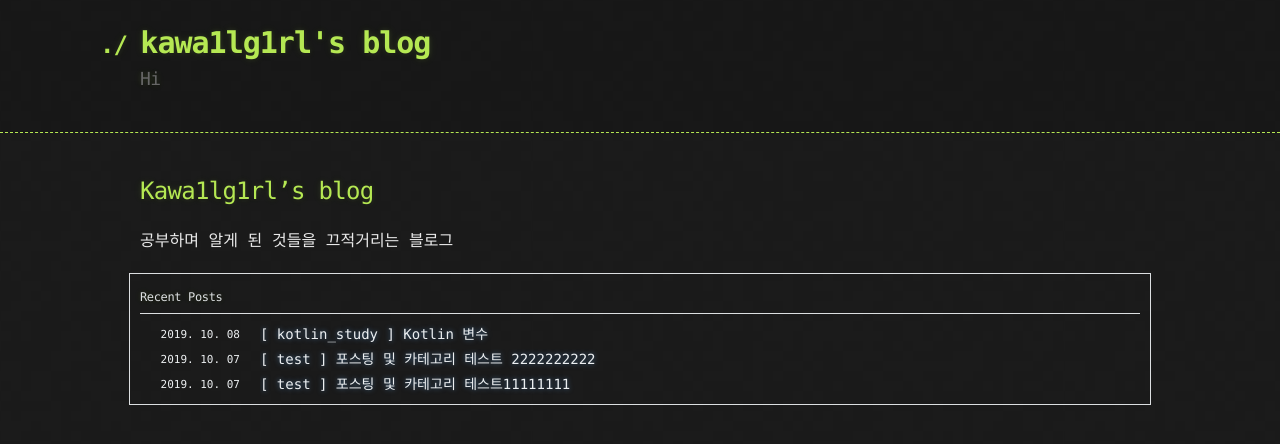
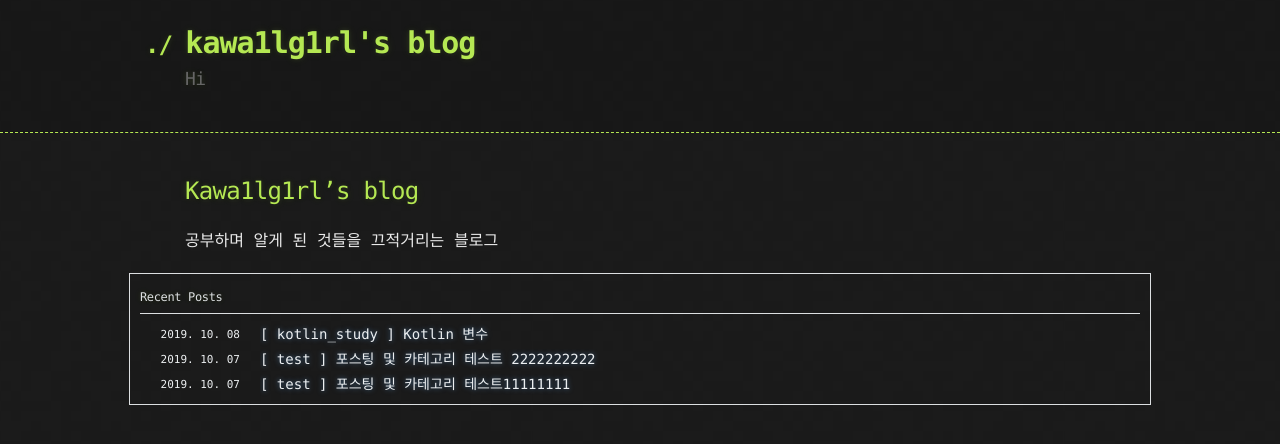
Before and after one commit to kawa1lg1rl/kawa1lg1rl.github.io, a Jekyll site: the page built from index.md, in a window 1280 px wide. Shown: the top 444 px of the page. Built offline with Jekyll 4.4.1, drawn with Linux system fonts in a browser that asks for light colours; our own code applies the rules of GitHub Pages for plain Markdown files.

Commit message:
css 수정

```diff
--- a/_layouts/post.html
+++ b/_layouts/post.html
@@ -69,6 +69,7 @@ s.setAttribute('data-timestamp', +new Date());
         // 목차 추가
         var temp_main = document.createElement("div")
         nicknameView.after(temp_main)
+        temp_main.className = "custom_index"
 
         var beforeName = "null"
         var nodes = new Array()
--- a/_sass/jekyll-theme-hacker.scss
+++ b/_sass/jekyll-theme-hacker.scss
@@ -23,9 +23,24 @@ body {
 /* General & 'Reset' Stuff */
 
 .container {
-  width: 90%;
+  width: calc(75% - 50px);
   max-width: 1000px;
   margin: 0 auto;
+}
+
+.custom_index {
+  min-width: 250px;
+  position: fixed;
+  width: 25%;
+  left: 0;
+  padding-right: 50px;
+}
+
+@media (max-width: 1000px) {
+ .container {
+   left: 300px;
+   width: calc(100% - 300px)
+ }
 }
 
 section {
```
